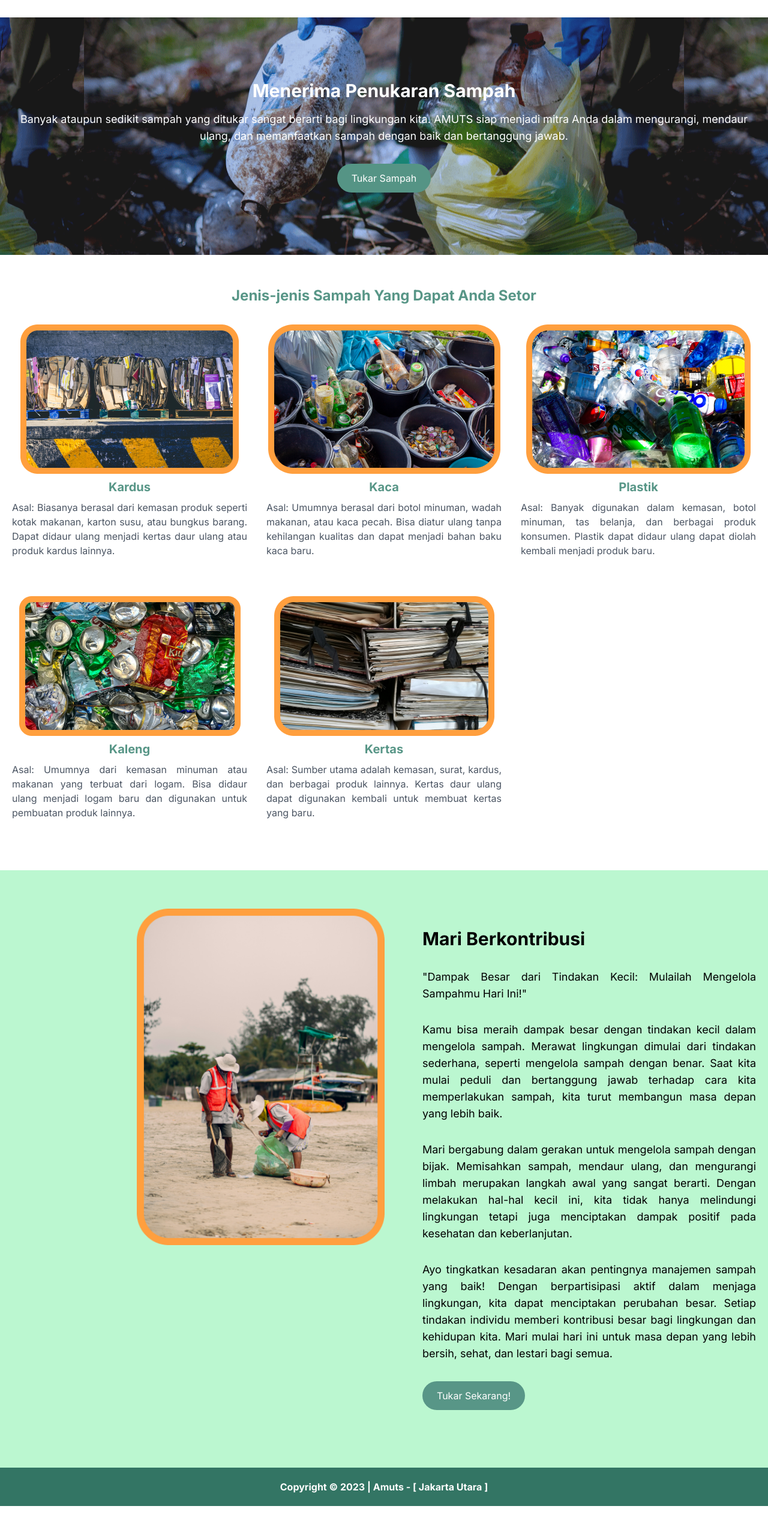
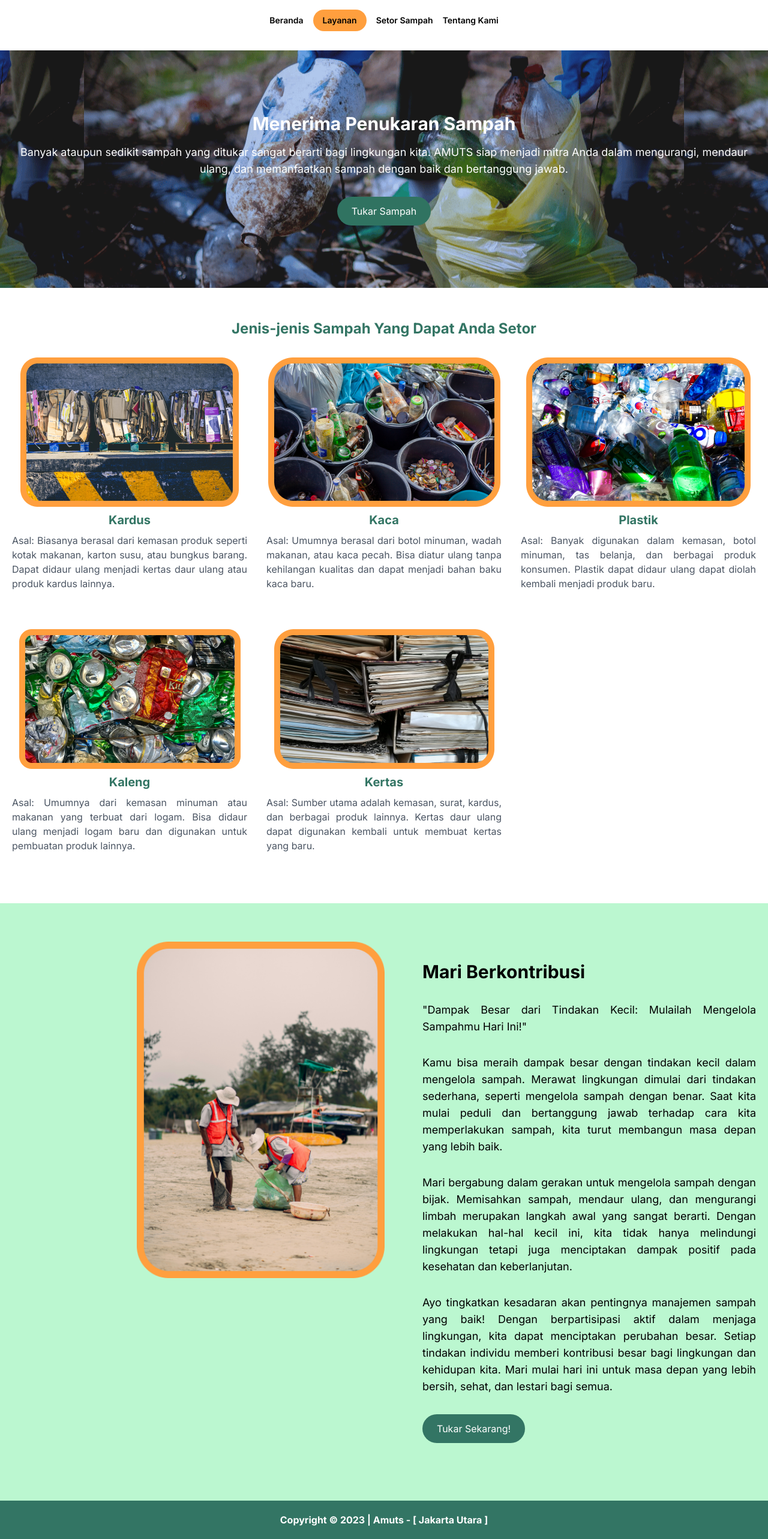
Before and after one commit to ariqhwari/AMUTS, a Next.js app: page /Layanan in a window 1280 px wide. Shown: the part 232-2798 px from the top of the page at 60% size. Before the commit the page ends 2743 px from the top, so only its background shows below. Built offline with nearby package versions, Linux system fonts and the light colour scheme; no server answers.

Commit message:
adjustment

```diff
--- a/src/app/Layanan/page.js
+++ b/src/app/Layanan/page.js
@@ -1,6 +1,6 @@
-import React from 'react';
-import Image from 'next/image';
-import Link from "next/link"
+import React from "react";
+import Image from "next/image";
+import Link from "next/link";
 import Navbar from "../../components/navbar";
 import Footer from "../../components/footer";
 
@@ -14,12 +14,17 @@ const LayananSampah = () => {
         style={{ backgroundImage: "url('/img/bg-layanan.png')" }}
       >
         <div className="p-2 container mx-auto text-center relative z-10">
-                    <h1 className="lg:text-3xl md:text-2xl text-xl font-bold mb-4 text-shadow">Menerima Penukaran Sampah</h1>
+          <h1 className="lg:text-3xl md:text-2xl text-xl font-bold mb-4 text-shadow">
+            Menerima Penukaran Sampah
+          </h1>
           <p className="md:text-lg text-sm font-semi-bold mb-8 text-shadow">
-                        Banyak ataupun sedikit sampah yang ditukar sangat berarti bagi lingkungan kita. AMUTS siap menjadi mitra Anda dalam mengurangi, mendaur ulang, dan memanfaatkan sampah dengan baik  dan bertanggung jawab.
+            Banyak ataupun sedikit sampah yang ditukar sangat berarti bagi
+            lingkungan kita. AMUTS siap menjadi mitra Anda dalam mengurangi,
+            mendaur ulang, dan memanfaatkan sampah dengan baik dan bertanggung
+            jawab.
           </p>
-                    <button className="bg-hijau2 text-white px-6 py-3 rounded-full hover:bg-orange">
-                        Tukar Sampah
+          <button className="bg-hijau4 text-white px-6 py-3 rounded-full hover:bg-orange">
+            <Link href={"/SetorSampah"}>Tukar Sampah</Link>
           </button>
         </div>
         <div className="opacity-80	brightness-75 contrast-125 absolute top-0 left-0 w-full h-full  "></div>
@@ -27,11 +32,13 @@ const LayananSampah = () => {
 
       {/* Main Content Section */}
       <section className="p-5 container mx-auto my-8">
-                <h2 className="lg:text-2xl md:text-xl text-lg text-hijau2 font-bold mb-8 text-center">Jenis-jenis Sampah Yang Dapat Anda Setor </h2>
+        <h2 className="lg:text-2xl md:text-xl text-lg text-hijau4 font-bold mb-8 text-center">
+          Jenis-jenis Sampah Yang Dapat Anda Setor{" "}
+        </h2>
         <div className="place-items-stretch grid grid-cols-1 lg:grid-cols-3 gap-8">
           {/* Gambar Sampah menggunakan next/image */}
           <div className="mb-8 text-center">
-                        <div className='flex justify-center'>
+            <div className="flex justify-center">
               <Image
                 src="/img/kardus.png"
                 alt="Kardus"
@@ -41,12 +48,16 @@ const LayananSampah = () => {
                 priority
               />
             </div>
-                        <p className="text-xl text-hijau2 font-bold mb-2">Kardus</p>
-                        <p className="text-gray-600 font-semi-bold text-justify	">Asal: Biasanya berasal dari kemasan produk seperti kotak makanan, karton susu, atau bungkus barang. Dapat didaur ulang menjadi kertas daur ulang atau produk kardus lainnya.</p>
+            <p className="text-xl text-hijau4 font-bold mb-2">Kardus</p>
+            <p className="text-gray-600 font-semi-bold text-justify	">
+              Asal: Biasanya berasal dari kemasan produk seperti kotak makanan,
+              karton susu, atau bungkus barang. Dapat didaur ulang menjadi
+              kertas daur ulang atau produk kardus lainnya.
+            </p>
           </div>
           {/* Tambahkan gambar sampah lainnya sesuai kebutuhan */}
           <div className="mb-8 text-center">
-                        <div className='flex justify-center'>
+            <div className="flex justify-center">
               <Image
                 src="/img/kaca.png"
                 alt="Kaca"
@@ -56,11 +67,15 @@ const LayananSampah = () => {
                 priority
               />
             </div>
-                        <p className="text-xl text-hijau2 font-bold mb-2">Kaca</p>
-                        <p className="text-gray-600 font-semi-bold text-justify">Asal: Umumnya berasal dari botol minuman, wadah makanan, atau kaca pecah.  Bisa diatur ulang tanpa kehilangan kualitas dan dapat menjadi bahan baku kaca baru.</p>
+            <p className="text-xl text-hijau4 font-bold mb-2">Kaca</p>
+            <p className="text-gray-600 font-semi-bold text-justify">
+              Asal: Umumnya berasal dari botol minuman, wadah makanan, atau kaca
+              pecah. Bisa diatur ulang tanpa kehilangan kualitas dan dapat
+              menjadi bahan baku kaca baru.
+            </p>
           </div>
           <div className="mb-8 text-center">
-                        <div className='flex justify-center'>
+            <div className="flex justify-center">
               <Image
                 src="/img/plastik.png"
                 alt="Plastik"
@@ -70,12 +85,16 @@ const LayananSampah = () => {
                 priority
               />
             </div>
-                        <p className="text-xl text-hijau2 font-bold mb-2">Plastik</p>
-                        <p className="text-gray-600 font-semi-bold text-justify">Asal: Banyak digunakan dalam kemasan, botol minuman, tas belanja, dan berbagai produk konsumen. Plastik dapat didaur ulang dapat diolah kembali menjadi produk baru.</p>
+            <p className="text-xl text-hijau4 font-bold mb-2">Plastik</p>
+            <p className="text-gray-600 font-semi-bold text-justify">
+              Asal: Banyak digunakan dalam kemasan, botol minuman, tas belanja,
+              dan berbagai produk konsumen. Plastik dapat didaur ulang dapat
+              diolah kembali menjadi produk baru.
+            </p>
           </div>
 
           <div className="mb-8 text-center">
-                        <div className='flex justify-center'>
+            <div className="flex justify-center">
               <Image
                 src="/img/kaleng-1.png"
                 alt="Kaleng"
@@ -85,12 +104,16 @@ const LayananSampah = () => {
                 priority
               />
             </div>
-                        <p className="text-xl text-hijau2 font-bold mb-2">Kaleng</p>
-                        <p className="text-gray-600 font-semi-bold text-justify">Asal: Umumnya dari kemasan minuman atau makanan yang terbuat dari logam. Bisa didaur ulang menjadi logam baru dan digunakan untuk pembuatan produk lainnya.</p>
+            <p className="text-xl text-hijau4 font-bold mb-2">Kaleng</p>
+            <p className="text-gray-600 font-semi-bold text-justify">
+              Asal: Umumnya dari kemasan minuman atau makanan yang terbuat dari
+              logam. Bisa didaur ulang menjadi logam baru dan digunakan untuk
+              pembuatan produk lainnya.
+            </p>
           </div>
 
           <div className="mb-8 text-center">
-                        <div className='flex justify-center'>
+            <div className="flex justify-center">
               <Image
                 src="/img/kertas-1.png"
                 alt="Kertas"
@@ -100,15 +123,18 @@ const LayananSampah = () => {
                 priority
               />
             </div>
-                        <p className="text-xl text-hijau2 font-bold mb-2">Kertas</p>
-                        <p className="text-gray-600 font-semi-bold text-justify ">Asal: Sumber utama adalah kemasan, surat, kardus, dan berbagai produk lainnya. Kertas daur ulang dapat digunakan kembali untuk membuat kertas yang baru.</p>
+            <p className="text-xl text-hijau4 font-bold mb-2">Kertas</p>
+            <p className="text-gray-600 font-semi-bold text-justify ">
+              Asal: Sumber utama adalah kemasan, surat, kardus, dan berbagai
+              produk lainnya. Kertas daur ulang dapat digunakan kembali untuk
+              membuat kertas yang baru.
+            </p>
           </div>
-
         </div>
-            </section >
+      </section>
 
       {/* Mari Berkontribusi Section */}
-            <section section className=" p-5 bg-green-200 py-16" >
+      <section section className=" p-5 bg-green-200 py-16">
         <div className="container mx-auto">
           <div className="fitems-center justify-center grid md:grid-cols-2 ">
             <div className="md:ml-52 ml-20 w-2/3">
@@ -123,29 +149,47 @@ const LayananSampah = () => {
             </div>
             <div className="w-full ml-8">
               <div className="p-8 rounded">
-                                <h2 className="lg:text-3xl md:text-xl text-xl  font-bold mb-8">Mari Berkontribusi</h2>
+                <h2 className="lg:text-3xl md:text-xl text-xl  font-bold mb-8">
+                  Mari Berkontribusi
+                </h2>
                 <p className="md:text-lg font-semi-bold text-justify  mb-8">
-                                    "Dampak Besar dari Tindakan Kecil: Mulailah Mengelola Sampahmu Hari Ini!"
+                  "Dampak Besar dari Tindakan Kecil: Mulailah Mengelola Sampahmu
+                  Hari Ini!"
                 </p>
                 <p className="md:text-lg font-semi-bold text-justify  mb-8">
-                                    Kamu bisa meraih dampak besar dengan tindakan kecil dalam mengelola sampah. Merawat lingkungan dimulai dari tindakan sederhana, seperti mengelola sampah dengan benar. Saat kita mulai peduli dan bertanggung jawab terhadap cara kita memperlakukan sampah, kita turut membangun masa depan yang lebih baik.
+                  Kamu bisa meraih dampak besar dengan tindakan kecil dalam
+                  mengelola sampah. Merawat lingkungan dimulai dari tindakan
+                  sederhana, seperti mengelola sampah dengan benar. Saat kita
+                  mulai peduli dan bertanggung jawab terhadap cara kita
+                  memperlakukan sampah, kita turut membangun masa depan yang
+                  lebih baik.
                 </p>
                 <p className="md:text-lg font-semi-bold text-justify  mb-8">
-                                    Mari bergabung dalam gerakan untuk mengelola sampah dengan bijak. Memisahkan sampah, mendaur ulang, dan mengurangi limbah merupakan langkah awal yang sangat berarti. Dengan melakukan hal-hal kecil ini, kita tidak hanya melindungi lingkungan tetapi juga menciptakan dampak positif pada kesehatan dan keberlanjutan.
+                  Mari bergabung dalam gerakan untuk mengelola sampah dengan
+                  bijak. Memisahkan sampah, mendaur ulang, dan mengurangi limbah
+                  merupakan langkah awal yang sangat berarti. Dengan melakukan
+                  hal-hal kecil ini, kita tidak hanya melindungi lingkungan
+                  tetapi juga menciptakan dampak positif pada kesehatan dan
+                  keberlanjutan.
                 </p>
                 <p className="md:text-lg font-semi-bold text-justify  mb-8">
-                                    Ayo tingkatkan kesadaran akan pentingnya manajemen sampah yang baik! Dengan berpartisipasi aktif dalam menjaga lingkungan, kita dapat menciptakan perubahan besar. Setiap tindakan individu memberi kontribusi besar bagi lingkungan dan kehidupan kita. Mari mulai hari ini untuk masa depan yang lebih bersih, sehat, dan lestari bagi semua.
+                  Ayo tingkatkan kesadaran akan pentingnya manajemen sampah yang
+                  baik! Dengan berpartisipasi aktif dalam menjaga lingkungan,
+                  kita dapat menciptakan perubahan besar. Setiap tindakan
+                  individu memberi kontribusi besar bagi lingkungan dan
+                  kehidupan kita. Mari mulai hari ini untuk masa depan yang
+                  lebih bersih, sehat, dan lestari bagi semua.
                 </p>
-                                <button className="bg-hijau2 text-white px-6 py-3 rounded-full hover:bg-orange">
-                                    Tukar Sekarang!
+                <button className="bg-hijau4 text-white px-6 py-3 rounded-full hover:bg-orange">
+                  <Link href={"/SetorSampah"}>Tukar Sekarang!</Link>
                 </button>
               </div>
             </div>
           </div>
         </div>
-            </section >
+      </section>
       <Footer />
-        </div >
+    </div>
   );
 };
 
--- a/src/app/SetorSampah/page.js
+++ b/src/app/SetorSampah/page.js
@@ -37,6 +37,7 @@ const HomePage = () => {
           <Formulir onSubmit={handleConfirmation} />
         </div>
       </div>
+      <Footer />
     </section>
   );
 };
--- a/src/components/formulir.js
+++ b/src/components/formulir.js
@@ -66,7 +66,7 @@ const Formulir = ({ onSubmit }) => {
                     Harga per Kilo
                     <input type="number" name="hargaKilo" placeholder='Masukan Jumlah Sampah' value={formData.hargaKilo} onChange={handleChange} className='border border-1 w-11/12 border-color-hijautua p-2 rounded font-normal' />
                 </label>
-                <button type="submit" className='justify-center bg-hijau2 hover:bg-orange w-1/2 py-2 text-white font-semibold rounded-xl'>Kirim</button>
+                <button type="submit" className='justify-center bg-hijau4 hover:bg-orange w-1/2 py-2 text-white font-semibold rounded-xl'>Kirim</button>
             </form>
 
             {/* menampilkan pop up */}
--- a/src/components/navbar.jsx
+++ b/src/components/navbar.jsx
@@ -13,10 +13,12 @@ const Navbar = () => {
       <div>
         <Image
           src={"/img/logo-amuts.png"}
-            alt="..."
+          alt="logo-amuts"
           width={290}
           height={290}
           className="object-cover"
+          style={{ width: "100%", height: "auto" }}
+          priority
         />
       </div>
       <div className="flex md:gap-4 gap-2 mb-4 md:p-2 p-2 md:text-sm text-xs font-semibold items-center text-center">
```
Also changed, not shown: src/app/page.tsx (+70 -23 lines). Lines whose indentation alone changed are shown as unchanged.
